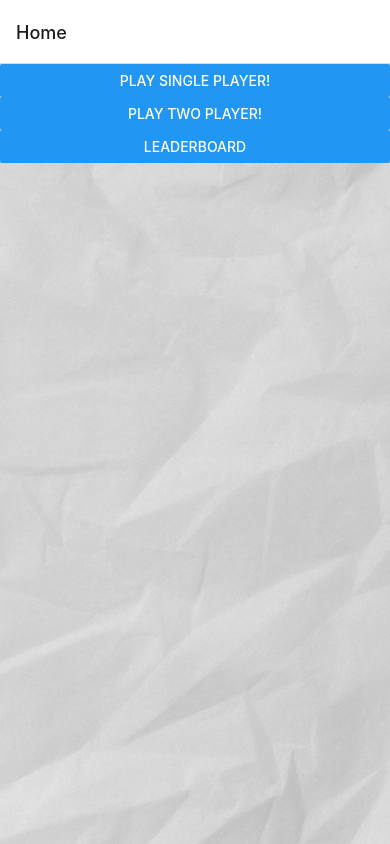
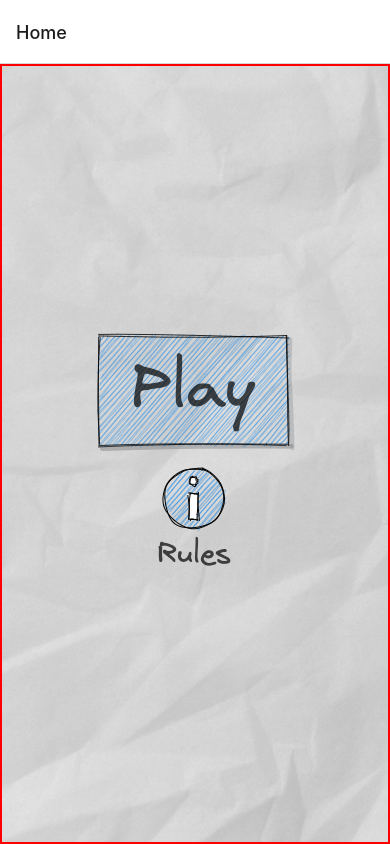
Before and after one commit to rich-back/farkle, a React Native app in the folder client/: screen /Home in a window 390 px wide. Built offline with nearby package versions, Linux system fonts and the light colour scheme; grey boxes are pictures that could not be loaded.

Commit message:
✨ 🔥 removed unwanted single player and added styled buttons

```diff
--- a/client/screens/Home/HomeScreen.jsx
+++ b/client/screens/Home/HomeScreen.jsx
@@ -15,11 +15,19 @@ import { GameTypeContext } from "../../global/GameContext";
 import { Player } from "../Game/Player";
 
 import background from "../../assets/paper-background.jpeg";
-import button from "../../assets/Roll-Button.png";
+import splashlogo from "../../assets/SplashModal.png";
+import playButton from "../../assets/buttons/home-play-button.png";
+import rulesButton from "../../assets/buttons/rules-button.png";
 
 const Home = ({ navigation }) => {
-  const { setTypeOfGame, player1, player2, setPlayer1, setPlayer2, setCurrentPlayer } =
-    useContext(GameTypeContext);
+  const {
+    setTypeOfGame,
+    player1,
+    player2,
+    setPlayer1,
+    setPlayer2,
+    setCurrentPlayer,
+  } = useContext(GameTypeContext);
   const [singleModal, setSingleModal] = useState(false);
   const [doubleModal, setDoubleModal] = useState(false);
 
@@ -33,24 +41,11 @@ const Home = ({ navigation }) => {
 
   return (
     <View style={styles.container}>
-      <ImageBackground source={background} resizeMode="cover" style={styles.background}>
-        <Modal visible={singleModal}>
-          <View style={styles.container}>
-            <TextInput
-              style={{ height: 40 }}
-              placeholder="What's your name pal?"
-              onChangeText={(text) => setPlayer1(new Player(text))}
-            />
-            <Button
-              title="Let's play"
-              onPress={() => {
-                navigation.navigate("Game");
-                setSingleModal(false);
-                setCurrentPlayer(player1);
-              }}
-            />
-          </View>
-        </Modal>
+      <ImageBackground
+        source={background}
+        resizeMode="cover"
+        style={styles.background}
+      >
         <Modal visible={doubleModal}>
           <View style={styles.container}>
             <TextInput
@@ -73,80 +68,24 @@ const Home = ({ navigation }) => {
             />
           </View>
         </Modal>
-        {/*  // * changing single option to one or two player */}
-        {/* <Button
-      <Modal visible={singleModal}>
-        <View style={styles.container}>
-          <TextInput
-            style={{ height: 40 }}
-            placeholder="What's your name pal?"
-            onChangeText={(text) => setPlayer1(new Player(text))}
-          />
-          <Button
-            title="Let's play"
+
+        <View style={styles.buttonContainer}>
+
+        {/* <Image source={splashlogo} style={styles.logo}/> */}
+
+          <TouchableOpacity
             onPress={() => {
-              navigation.navigate("Game");
-              setSingleModal(false);
-              setCurrentPlayer(player2);
-            }}
-          />
+              setTypeOfGame("two");
+              handleDoubleClick();
+              }}>
+            <Image source={playButton} style={styles.button} />
+          </TouchableOpacity>
+
+          <TouchableOpacity onPress={() => navigation.navigate("Instructions")}>
+            <Image source={rulesButton} style={styles.button} />
+          </TouchableOpacity>
+
         </View>
-      </Modal>
-      <Modal visible={doubleModal}>
-        <View style={styles.container}>
-          <TextInput
-            style={{ height: 40 }}
-            placeholder="What's your name pal?"
-            onChangeText={(text) => setPlayer1(new Player(text))}
-          />
-          <TextInput
-            style={{ height: 40 }}
-            placeholder="..and the other mug?"
-            onChangeText={(text) => setPlayer2(new Player(text))}
-          />
-          <Button
-            title="Let's play"
-            onPress={() => {
-              navigation.navigate("Game");
-              setDoubleModal(false);
-              setCurrentPlayer(player2);
-            }}
-          />
-        </View>
-      </Modal>
-      {/*  // * changing single option to one or two player */}
-      {/* <Button
-        title="Play Farkle!"
-        onPress={() => navigation.navigate('Game')}
-      /> */}
-        <Button
-          title="Play single player!"
-          onPress={() => {
-            // navigation.navigate("Game");
-            setTypeOfGame("single");
-            handleSingleClick();
-          }}
-          r
-        />
-        <Button
-          title="Play two player!"
-          onPress={() => {
-            // navigation.navigate("Game");
-            setTypeOfGame("two");
-            handleDoubleClick();
-          }}
-        />
-        <TouchableOpacity onPress={() => navigation.navigate("Instructions")}>
-          <Image source={button} style={styles.button}/>
-        </TouchableOpacity>
-        {/* <Button
-        title="How to play Farkle"
-        onPress={() => navigation.navigate("Instructions")}
-      /> */}
-        <Button
-          title="LeaderBoard"
-          onPress={() => navigation.navigate("LeaderBoard")}
-        />
       </ImageBackground>
     </View>
   );
@@ -160,13 +99,24 @@ const styles = StyleSheet.create({
     justifyContent: "center",
   },
   background: {
-    width: '100%',
-    height: '100%'
+    width: "100%",
+    height: "100%",
+  },
+  logo: {
+    width: 400,
+    maxHeight: 200
   },
   button: {
+    alignItems: "center",
+    // width: '20%',
+    // maxHeight: '20%'
+  },
+  buttonContainer: {
+    borderWidth: 2,
+    borderColor: 'red',
+    flex: 2,
     alignItems: 'center',
-    width: '20%',
-    maxHeight: '20%'
+    justifyContent: 'center'
   }
 });
 
```
